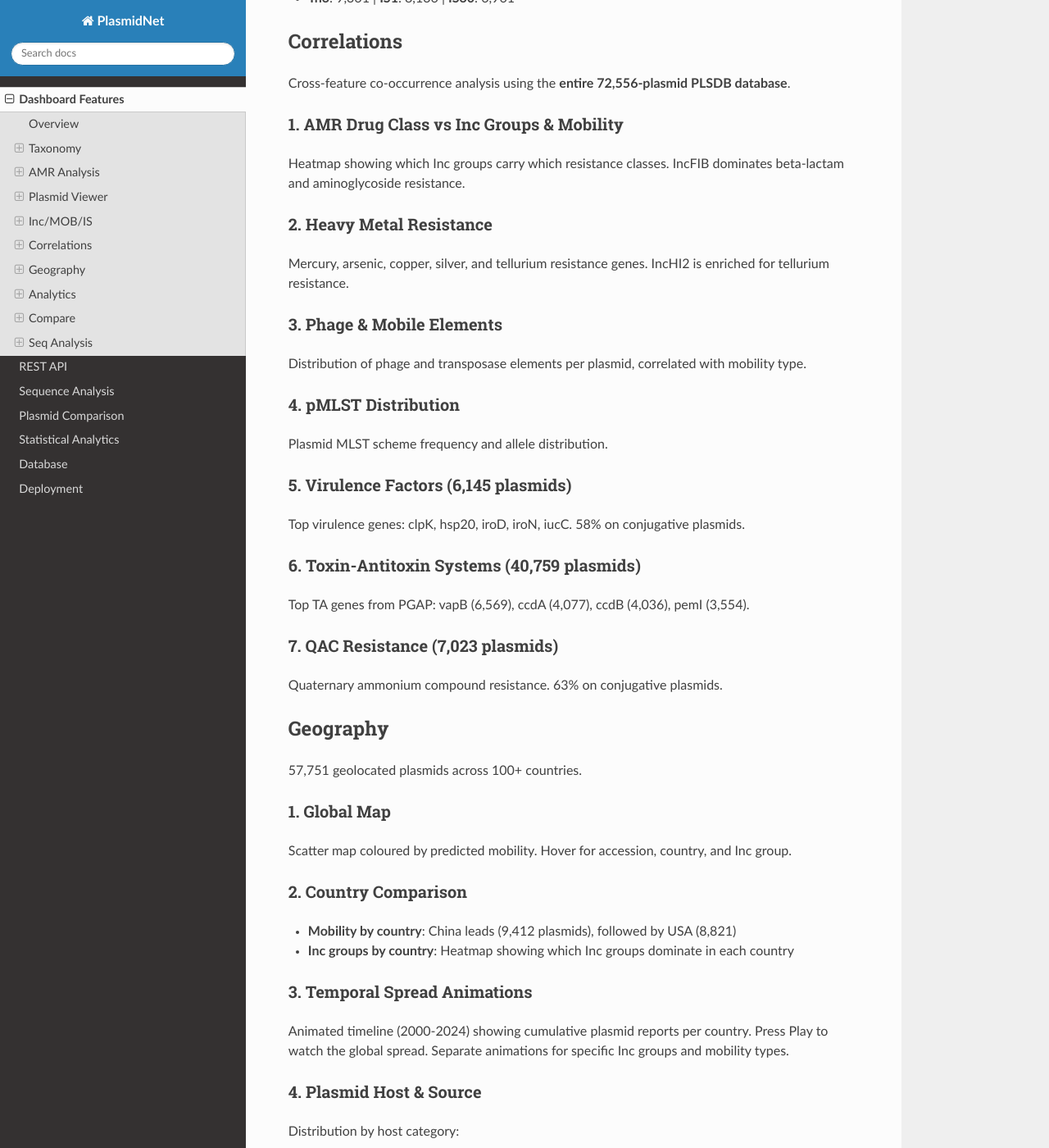
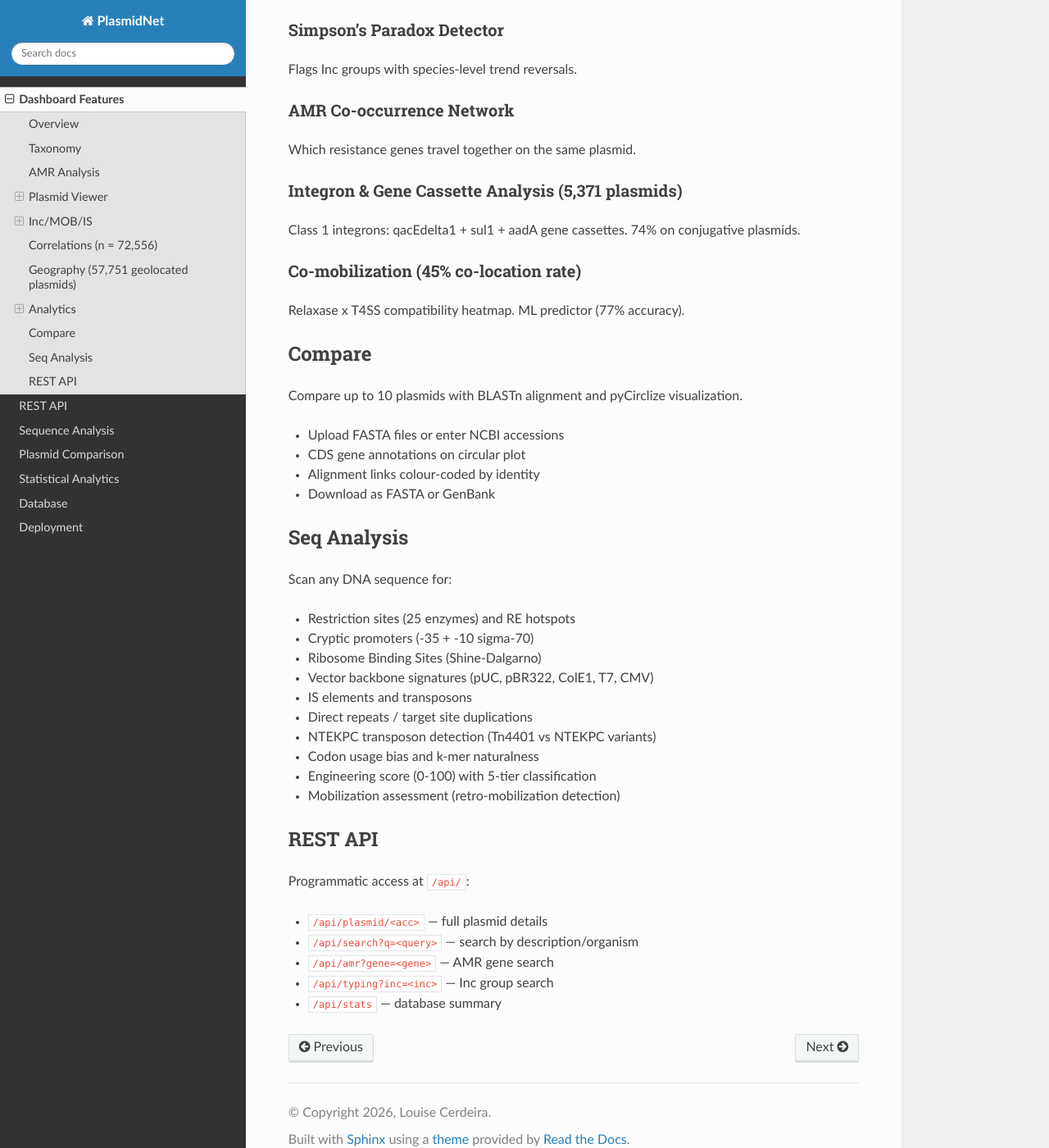
Before and after one commit to lcerdeira/PlasmidNet, a Sphinx documentation site: the page built from docs/features.md, in a window 1280 px wide and 1400 px high, scrolled down 2717 px. Shown: the whole window at 82% size. Built offline with Sphinx 7.4.7 and the Read the Docs theme 3.1.0, drawn with Linux system fonts in a browser that asks for light colours; some of the changed text lies outside the part shown.

Commit message:
Update docs with final stats (600K AMR, 182K plasmids), add Figshare README

````diff
--- a/docs/features.md
+++ b/docs/features.md
@@ -1,62 +1,35 @@
 # Dashboard Features
 
-PlasmidNet has 10 interactive tabs, each providing a different perspective on the plasmid database.
+PlasmidNet has 10 interactive tabs providing comprehensive plasmid analytics.
 
 ## Overview
 
-Summary statistics across all 182,362 plasmids:
+Summary statistics across **182,362 plasmids** (72,556 PLSDB + 109,806 NCBI):
 
-- **Topology distribution**: 66,511 circular / 6,045 linear
-- **Data source**: 59,471 RefSeq / 13,085 INSDC
+- **Topology**: 66,511 circular / 6,045 linear
+- **Source**: 59,471 RefSeq / 13,085 INSDC
 - **Host kingdom**: 71,949 Bacteria / 607 Archaea
-- **Temporal distribution**: Plasmid submissions by year (1982-2024)
-- **GC content distribution**: Binned GC% across all plasmids
-- **Length distribution**: Plasmid sizes from <5 kb to >500 kb
+- **AMR annotations**: 600,896 total (251K PLSDB + 350K NCBI)
+- **Temporal distribution**: 1982-2024
+- **GC content** and **length distributions**
 
 ## Taxonomy
 
-Top 20 host bacterial genera with interactive search.
+Top 20 host bacterial genera with interactive search by genus or species.
 
-**Example**: Search for "Klebsiella" to find all 12,213 Klebsiella plasmids in PLSDB.
-
-### Search by genus or species
-
-Enter a genus (e.g., `Escherichia`) or species (e.g., `Escherichia coli`) to get the count from the full database.
+**Top genera**: Escherichia (14,804), Klebsiella (12,213), Salmonella (3,524), Enterococcus (3,231), Staphylococcus (3,180)
 
 ## AMR Analysis
 
-Antimicrobial resistance gene frequencies across the database.
-
-### Drug Class Distribution
-- Top 20 AMR drug classes (excluding heavy metals, shown separately)
-- Includes: Beta-lactam, Aminoglycoside, Sulfonamide, Tetracycline, Quinolone, Trimethoprim, Phenicol, QAC
-
-### Individual Gene Frequency
-- Top 30 AMR genes coloured by their real drug class from the database
-- **Key genes**: sul1 (5,901), qacEdelta1 (5,446), blaTEM-1 (5,250), sul2 (4,379)
+- **Drug Class Distribution**: Top 20 AMR drug classes (Beta-lactam, Aminoglycoside, Sulfonamide, etc.)
+- **Individual Gene Frequency**: Top 30 AMR genes coloured by real drug class from database
+- **Key genes**: sul1 (5,901), qacEdelta1 (5,446), blaTEM-1 (5,250)
 
 ## Plasmid Viewer
 
-Interactive circular plasmid map for any NCBI accession.
+Interactive circular plasmid map for any NCBI accession with zoom and hover tooltips.
 
-### How to use
-
-1. Enter an NCBI accession (e.g., `MH595533`) or `NZ_CP031107.1`
-2. Click "Visualize"
-3. Scroll to zoom, hover for gene details
-
-### Ring layout (outside-in)
-
-| Ring | Content | Color |
-|------|---------|-------|
-| Outer | Forward-strand CDS | Blue (AMR in red) |
-| Middle | Reverse-strand CDS | Green (AMR in red) |
-| Inner features | AMR / MOB / BGC from PLSDB | Red / Amber / Purple |
-| Center | GC content deviation | Teal (above mean) / Red (below) |
-
-### Gene classification
-
-Genes are automatically classified:
+### Gene classification (automatic)
 - **AMR**: bla*, aph*, aac*, tet*, sul*, dfr*, qnr*, mcr*, fos*
 - **MOB**: mob*, tra*, trb*, virB*, relaxase
 - **TA**: relE, higA, ccdA/B, vapB, pemK
@@ -64,189 +37,97 @@
 - **QAC**: qacE, qacA, smr, emrE
 - **Metal**: mer*, ars*, pco*, sil*, ter*
 
-### Example: MH595533 (KPC plasmid)
-
-```
-Accession: MH595533
-Length: 14,873 bp | circular | GC 54.6%
-Organism: Klebsiella pneumoniae
-
-Detected:
-  22 CDS genes
-  2 AMR: aphA(3')-Vla, blaKPC-2
-  2 MOB: mobC, mobA
-  3 TA: relE, higA, higB
-```
-
 ## Inc/MOB/IS
 
 ### Incompatibility Groups
-Top 20 replicon types. IncFIB and IncFII dominate, followed by IncFIA, IncI1, ColRNAI.
+Top 20 replicon types. IncFIB and IncFII dominate.
 
 ### Predicted Mobility
-- **Conjugative**: 22,588 (31%) — can self-transfer
-- **Mobilizable**: 21,152 (29%) — needs helper plasmid
-- **Non-mobilizable**: 28,816 (40%)
+- Conjugative: 22,588 (31%)
+- Mobilizable: 21,152 (29%)
+- Non-mobilizable: 28,816 (40%)
 
 ### Relaxase and MPF Types
-Relaxase classification (MOBF, MOBP, MOBQ, MOBH, MOBC, MOBV) and Mating Pair Formation types (MPF_F, MPF_T, MPF_I).
+MOBF, MOBP, MOBQ, MOBH, MOBC, MOBV and MPF_F, MPF_T, MPF_I.
 
-### IS Elements & Transposon Families
-Distribution of 438,616 IS/transposon annotations:
-- **IS26**: 48,228 annotations (13,298 plasmids) — dominant in AMR gene cassettes
-- **IS3**: 21,125 | **IS5**: 14,932 | **IS110**: 10,905 | **IS6**: 9,960
-- **Tn3**: 9,361 | **IS1**: 8,136 | **IS30**: 6,961
+### IS Elements & Transposon Families (438,616 annotations)
+- IS26 (48,228), IS3 (21,125), IS5 (14,932), IS110 (10,905), IS6 (9,960)
+- Tn3 (9,361), IS1 (8,136), IS30 (6,961)
+- Heatmap: IS families by Inc group
 
-## Correlations
+## Correlations (n = 72,556)
 
-Cross-feature co-occurrence analysis using the **entire 72,556-plasmid PLSDB database**.
+1. **AMR Drug Class vs Inc Groups & Mobility** — heatmap and grouped bar
+2. **Heavy Metal Resistance** — mercury, arsenic, copper, silver, tellurium
+3. **Phage & Mobile Elements** — distribution and mobility correlation
+4. **pMLST Distribution** — scheme frequency, alleles, mobility
+5. **Virulence Factors** (6,145 plasmids) — clpK, hsp20, iroD, iucC
+6. **Toxin-Antitoxin** (40,759 plasmids) — vapB, ccdA/B, pemI/K from PGAP
+7. **QAC Resistance** (16,948 plasmids) — quaternary ammonium compounds
 
-### 1. AMR Drug Class vs Inc Groups & Mobility
-Heatmap showing which Inc groups carry which resistance classes. IncFIB dominates beta-lactam and aminoglycoside resistance.
+## Geography (57,751 geolocated plasmids)
 
-### 2. Heavy Metal Resistance
-Mercury, arsenic, copper, silver, and tellurium resistance genes. IncHI2 is enriched for tellurium resistance.
-
-### 3. Phage & Mobile Elements
-Distribution of phage and transposase elements per plasmid, correlated with mobility type.
-
-### 4. pMLST Distribution
-Plasmid MLST scheme frequency and allele distribution.
-
-### 5. Virulence Factors (6,145 plasmids)
-Top virulence genes: clpK, hsp20, iroD, iroN, iucC. 58% on conjugative plasmids.
-
-### 6. Toxin-Antitoxin Systems (40,759 plasmids)
-Top TA genes from PGAP: vapB (6,569), ccdA (4,077), ccdB (4,036), pemI (3,554).
-
-### 7. QAC Resistance (7,023 plasmids)
-Quaternary ammonium compound resistance. 63% on conjugative plasmids.
-
-## Geography
-
-57,751 geolocated plasmids across 100+ countries.
-
-### 1. Global Map
-Scatter map coloured by predicted mobility. Hover for accession, country, and Inc group.
-
-### 2. Country Comparison
-- **Mobility by country**: China leads (9,412 plasmids), followed by USA (8,821)
-- **Inc groups by country**: Heatmap showing which Inc groups dominate in each country
-
-### 3. Temporal Spread Animations
-Animated timeline (2000-2024) showing cumulative plasmid reports per country. Press Play to watch the global spread. Separate animations for specific Inc groups and mobility types.
-
-### 4. Plasmid Host & Source
-Distribution by host category:
-- **Human**: 11,464 | **Animal**: 5,925 | **Soil**: 1,576
-- **Water**: 1,332 | **Food**: 1,059 | **Environment**: 959
-
-Heatmaps for Inc groups and AMR drug classes by host source.
+1. **Global Plasmid Map** — scatter map by mobility
+2. **Country Comparison** — mobility and Inc distribution by top 20 countries
+3. **Temporal Spread Animations** — animated timeline 2000-2024 for all plasmids, specific Inc groups, and mobility types
+4. **Plasmid Host & Source** — Human (11,464), Animal (5,925), Soil (1,576), Water (1,332), Food (1,059), Environment (959)
 
 ## Analytics
 
-Statistical analyses for confound decomposition.
+### UMAP Clustering
+15,000 plasmids embedded in 2D feature space by Inc group, genus, host, length, GC. Reveals natural plasmid ecotypes.
 
-### 1. Matched Comparison
-Conjugative % by species x country. Controls for species composition bias.
+### Matched Comparison
+Conjugative % by species x country (controls for species composition).
 
-### 2. Rarefaction Analysis
-Bootstrap subsampling to test whether mobility differences between countries are real or artifacts of sample size.
+### Rarefaction Analysis
+Bootstrap subsampling to test sample size effects.
 
-### 3. XGBoost + SHAP
-XGBoost classifier (82.6% accuracy) predicting mobility from country, genus, host source, year, length, GC%, and Inc groups. SHAP values show feature importance.
+### XGBoost + SHAP (82.6% accuracy)
+Feature importance for predicting mobility. SHAP values show each feature's contribution.
 
-### 4. Temporal Trends
-AMR drug class and Inc group prevalence over time (2010-2024).
+### Temporal Trends (2010-2024)
+AMR drug class and Inc group prevalence over time.
 
-### 5. Simpson's Paradox Detector
-Flags Inc groups where the overall mobility trend reverses when stratified by species.
+### Simpson's Paradox Detector
+Flags Inc groups with species-level trend reversals.
 
-### 6. AMR Co-occurrence Network
-Heatmap of AMR genes co-occurring on the same plasmid. Reveals multi-drug resistance cassettes.
+### AMR Co-occurrence Network
+Which resistance genes travel together on the same plasmid.
 
-### 7. Integron & Gene Cassette Analysis
-Class 1 integrons (5,371 plasmids with qacEdelta1 + sul1). Gene cassettes within 5 kb of qacEdelta1: sul1, aadA2, dfrA12, arr-3, catB3, blaOXA-1.
+### Integron & Gene Cassette Analysis (5,371 plasmids)
+Class 1 integrons: qacEdelta1 + sul1 + aadA gene cassettes. 74% on conjugative plasmids.
 
-### 8. Co-mobilization Analysis
-45% of mobilizable plasmids share a host with a conjugative plasmid. Relaxase x T4SS compatibility heatmap. ML predictor (77% accuracy) for co-mobilization.
+### Co-mobilization (45% co-location rate)
+Relaxase x T4SS compatibility heatmap. ML predictor (77% accuracy).
 
 ## Compare
 
 Compare up to 10 plasmids with BLASTn alignment and pyCirclize visualization.
-
-### How to use
-
-1. Enter NCBI accessions (one per line) or upload FASTA files
-2. Click "Compare"
-3. View circular comparison plot, alignment table, and CDS annotations
-
-### Example
-
-```
-MH595534
-MH595533
-NC_011102.1
-```
-
-### Output
-- **Circular plot**: One ring per plasmid with CDS genes and GC content
-- **Alignment links**: Colour-coded by identity (green >99%, blue 95-99%)
-- **CDS tables**: Gene annotations for each plasmid
-- **Downloads**: FASTA and GenBank format for each plasmid
+- Upload FASTA files or enter NCBI accessions
+- CDS gene annotations on circular plot
+- Alignment links colour-coded by identity
+- Download as FASTA or GenBank
 
 ## Seq Analysis
 
-Scan any DNA sequence for restriction sites, promoters, RBS, codon bias, IS elements, and engineering indicators.
+Scan any DNA sequence for:
+- Restriction sites (25 enzymes) and RE hotspots
+- Cryptic promoters (-35 + -10 sigma-70)
+- Ribosome Binding Sites (Shine-Dalgarno)
+- Vector backbone signatures (pUC, pBR322, ColE1, T7, CMV)
+- IS elements and transposons
+- Direct repeats / target site duplications
+- NTEKPC transposon detection (Tn4401 vs NTEKPC variants)
+- Codon usage bias and k-mer naturalness
+- Engineering score (0-100) with 5-tier classification
+- Mobilization assessment (retro-mobilization detection)
 
-### How to use
+## REST API
 
-1. Enter an NCBI accession, upload a FASTA file, or paste raw DNA
-2. Click "Fetch & Analyze" or "Analyze Sequence"
-3. Review the engineering score and detailed findings
-
-### Features detected
-
-| Feature | Method |
-|---------|--------|
-| Restriction sites | 25 common enzymes + reverse complements |
-| RE hotspots | 500 bp windows with 3+ sites |
-| Cryptic promoters | -35 + spacer + -10 (sigma-70) |
-| RBS (Shine-Dalgarno) | AAGGAG, AGGAGG + downstream ATG |
-| Vector signatures | pUC, pBR322, ColE1, T7/T3/SP6, CMV, lacZ, f1 |
-| IS elements | IS1, IS26, IS903, IS10, IS3, IS5, ISEcp1, Tn3, Tn21 |
-| Direct repeats | 4-12 bp TSDs flanking insertions |
-| NTEKPC detection | Tn4401 vs NTEKPC variants around blaKPC |
-| Codon usage bias | Per-window CAI vs E. coli K-12 |
-| K-mer naturalness | 4-mer entropy + palindrome fraction |
-
-### Engineering Score (0-100)
-
-| Score | Classification |
-|-------|---------------|
-| 0-19 | Natural |
-| 20-39 | Natural (resistance platform) |
-| 40-59 | Ambiguous |
-| 60-79 | Likely engineered |
-| 80-100 | Engineered |
-
-### Mobilization Assessment
-
-Classifies plasmids by transfer capability:
-- **Self-transmissible**: Has relaxase + T4SS
-- **Mobilizable**: Has relaxase, no T4SS
-- **Retro-mobilizable**: Only oriT, needs all machinery in trans
-- **Non-mobilizable**: No transfer genes
-
-### Example: MH595533
-
-```
-Score: 45/100 (Ambiguous)
-Classification: Natural resistance platform
-
-NTEKPC: blaKPC detected at position 12,829
-Direct repeats: 7 TSDs found
-Mobilization: Mobilizable (MOB genes) — has mobA + mobC, no T4SS
-Vector signatures: pBR322_ori, ColE1_ori (shared natural/synthetic)
-IS elements: 0 (ISEcp1-like element not in current signature set)
-```
+Programmatic access at `/api/`:
+- `/api/plasmid/<acc>` — full plasmid details
+- `/api/search?q=<query>` — search by description/organism
+- `/api/amr?gene=<gene>` — AMR gene search
+- `/api/typing?inc=<inc>` — Inc group search
+- `/api/stats` — database summary
````
Also changed, not shown: docs/database.md (+1 -1 lines), figshare/README.md (added).
